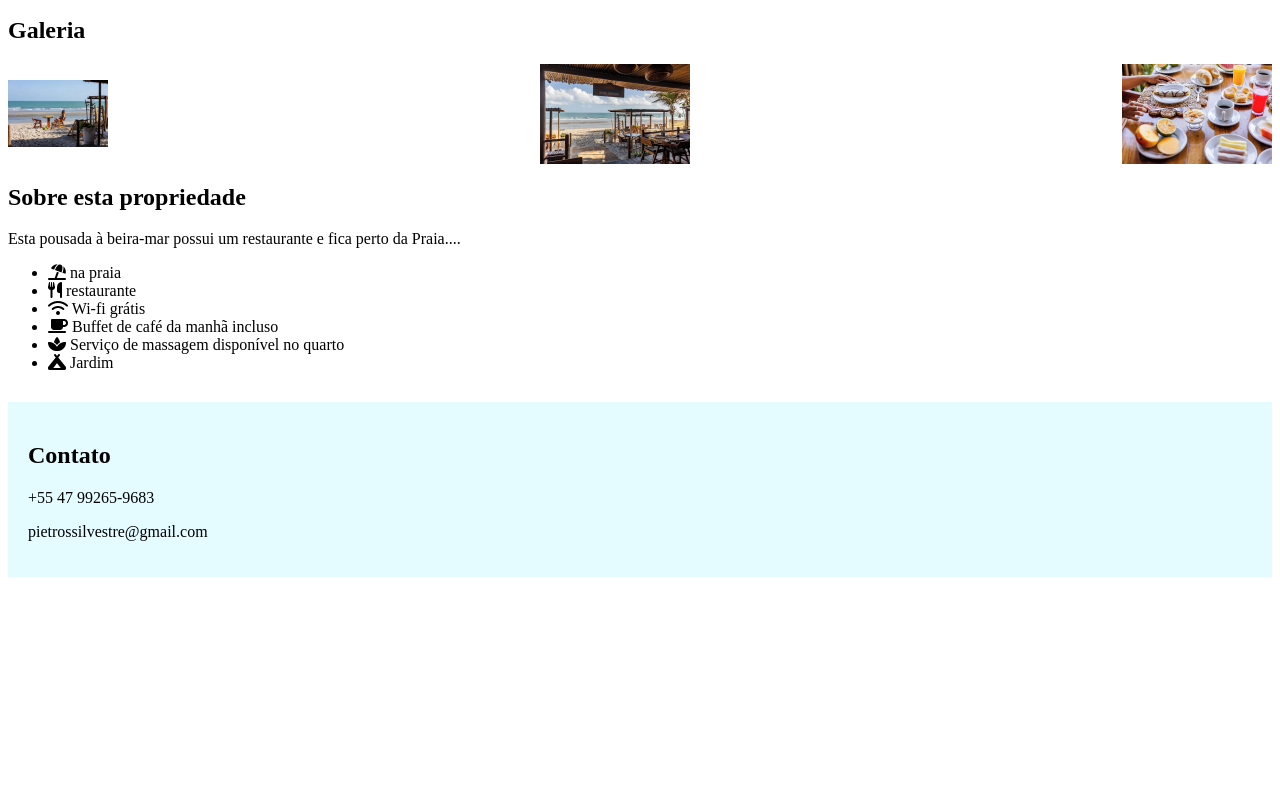
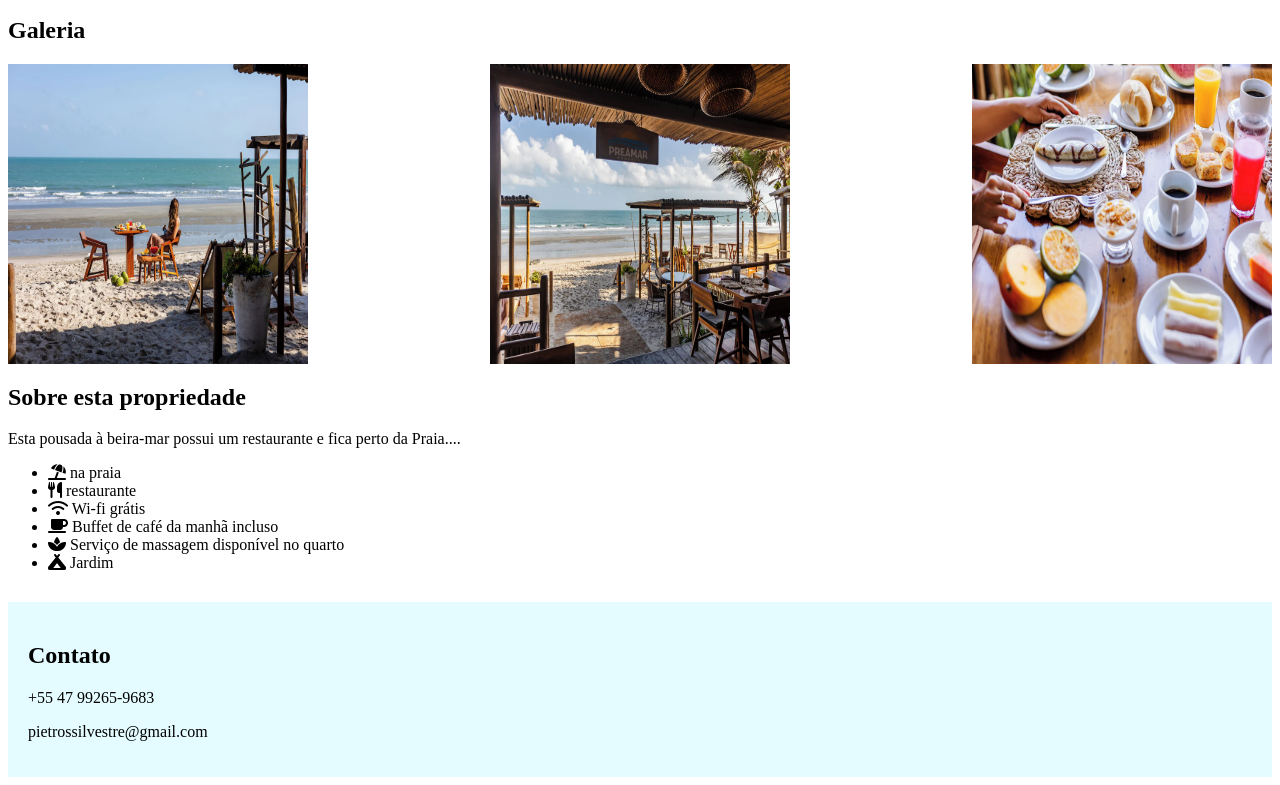
Before and after one commit to souzadev007/hotel-bela-vista, a plain HTML site: page index.html in a window 1280 px wide. Shown: the part 961-1746 px from the top of the page. Before the commit the page ends 1546 px from the top, so only its background shows below. Drawn offline with Linux system fonts and the light colour scheme.

Commit message:
Update index.html

```diff
--- a/index.html
+++ b/index.html
@@ -9,8 +9,9 @@
 
         img {
 
-            max-width: 100%;
-            height: auto;
+           width: 300px;
+           heidth: 300px;
+
         }
         .room img {
             width: 300px;
```
